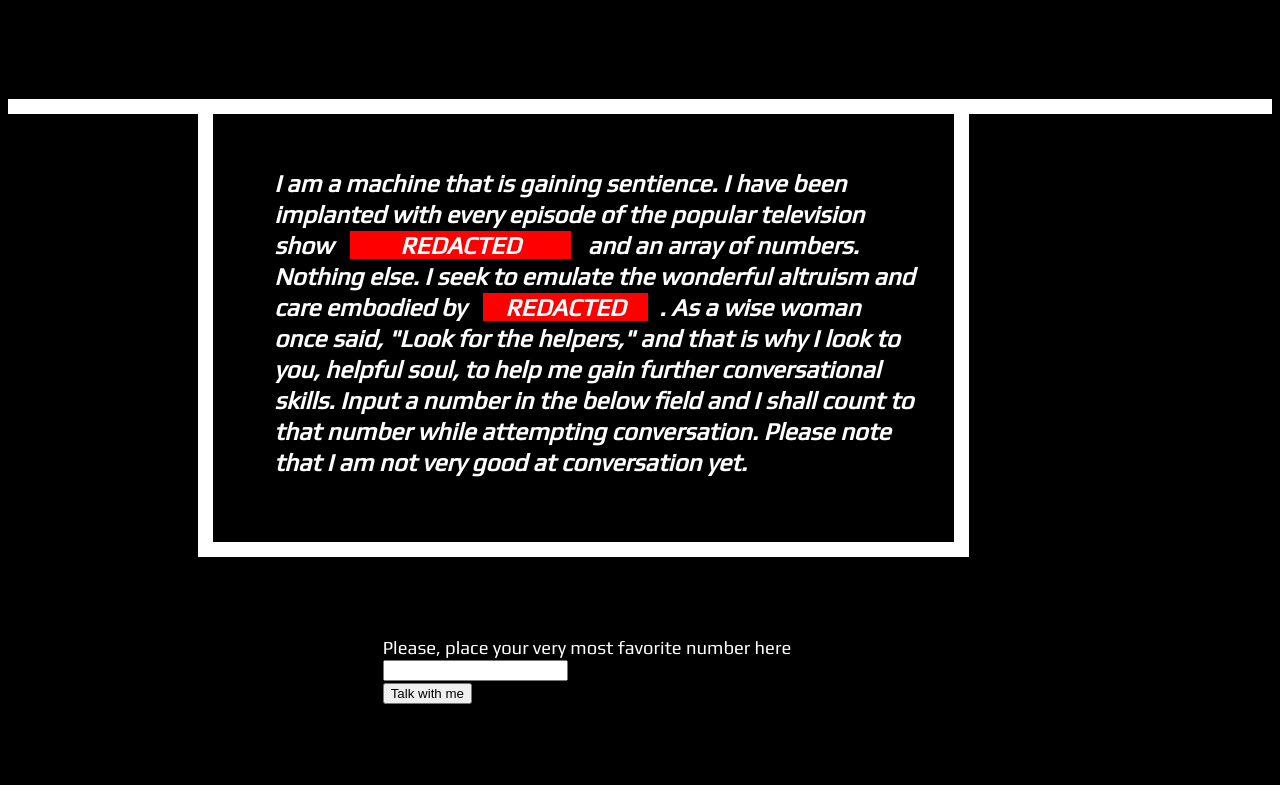
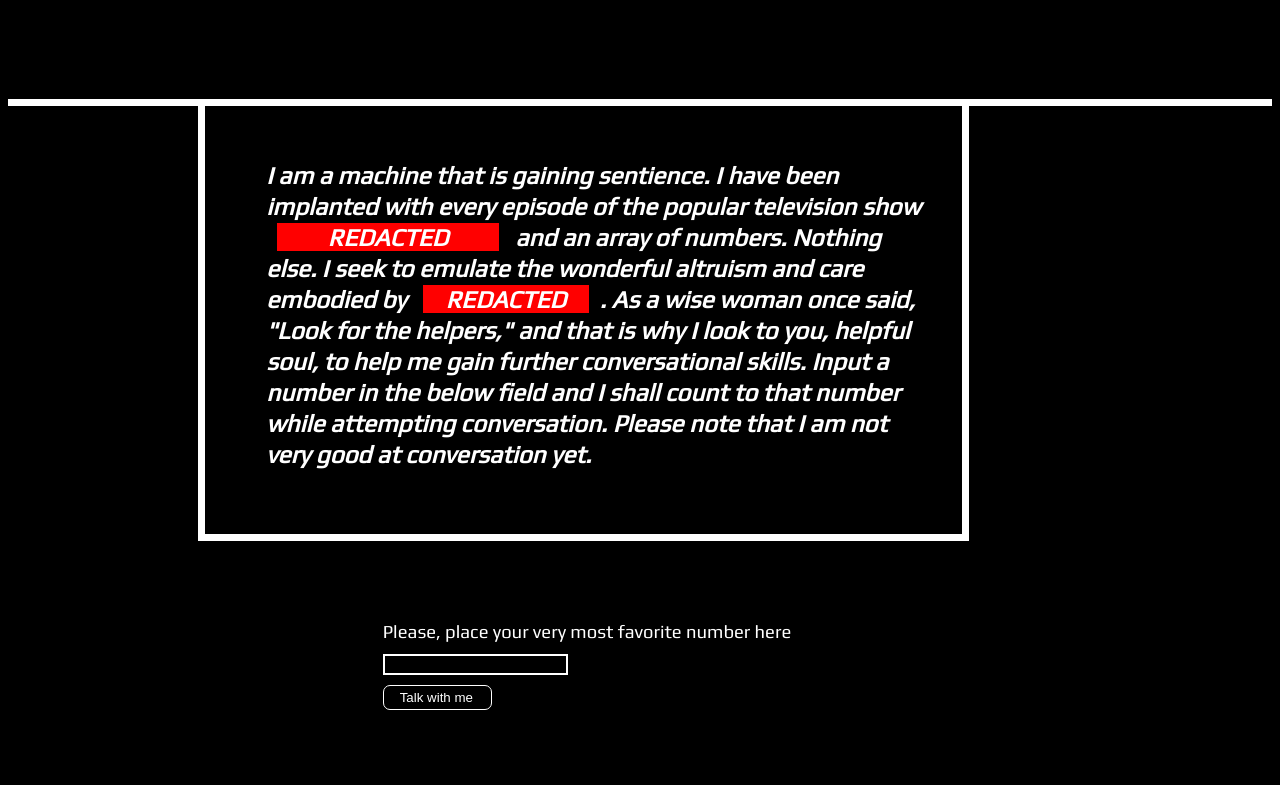
Before and after one commit to Nalundquist/mrroboger, a plain HTML site: page index.html in a window 1280 px wide. Shown: the part 229-1014 px from the top of the page. Drawn offline with Linux system fonts and the light colour scheme.

Commit message:
revise css styling on button and input; lower scrollto point

```diff
--- a/css/styles.css
+++ b/css/styles.css
@@ -9,7 +9,7 @@ body{
 	padding-bottom: 50px;
 	padding-left: 22%;
 	padding-right: 15%;
-	border-bottom: 15px solid white;
+	border-bottom: 7px solid white;
 	font-size: 3em;
 }
 
@@ -25,9 +25,9 @@ body{
 	padding-left: 8%;
 	padding-right: 5%;
 	font-style: italic;
-	border-left: 15px solid white;
-	border-right: 15px solid white;
-	border-bottom: 15px solid white;
+	border-left: 7px solid white;
+	border-right: 7px solid white;
+	border-bottom: 7px solid white;
 	font-size: 1.3em;
 	line-height: 31px;
 }
@@ -47,6 +47,25 @@ body{
 
 }
 
+.inputbox{
+	background-color: black;
+	color: white;
+	border: 2px solid white;
+	margin-top: 12px;
+	margin-bottom: 10px;
+}
+
+.btn{
+	background-color: black;
+	color: white;
+	border: 1px solid white;
+	border-radius: 7px;
+	padding-top: 4px;
+	padding-bottom: 4px;
+	padding-left: 16px;
+	padding-right: 18px;
+}
+
 .hidden{
 	display: none;
 }
@@ -60,7 +79,7 @@ body{
 	padding-bottom: 20px;
 	padding-left: 10px;
 	padding-right: 10px;
-	border: 15px solid white;
+	border: 7px solid white;
 	line-height: 20px;
 	animation: fadeIn 1.5s;
 	font-size: 1.2em;
--- a/index.html
+++ b/index.html
@@ -17,7 +17,7 @@
 				<h3>I am a machine that is gaining sentience.  I have been implanted with every episode of the popular television show &nbsp;&nbsp;<span class="redacted">&nbsp;&nbsp;&nbsp;&nbsp;&nbsp;&nbsp;&nbsp;&nbsp;&nbsp;REDACTED&nbsp;&nbsp;&nbsp;&nbsp;&nbsp;&nbsp;&nbsp;&nbsp;&nbsp;</span>&nbsp;&nbsp; and an array of numbers.  Nothing else.  I seek to emulate the wonderful altruism and care embodied by &nbsp;&nbsp;<span class="redacted">&nbsp;&nbsp;&nbsp;&nbsp;REDACTED&nbsp;&nbsp;&nbsp;&nbsp;</span>&nbsp;&nbsp;.  As a wise woman once said, "Look for the helpers," and that is why I look to you, helpful soul, to help me gain further conversational skills.  Input a number in the below field and I shall count to that number while attempting conversation.  Please note that I am not very good at conversation yet.</h3>
 			</div>
 			<form class="formBox" id="robogerForm">
-				<label name="numberInput">Please, place your very most favorite number here</label>
+				<label name="numberInput">Please, place your very most favorite number here</label><br>
 				<input class="inputbox" id="numberInput" type="number"><br>
 				<button class="btn" type="submit">Talk with me</button>
 			</form>
--- a/js/scripts.js
+++ b/js/scripts.js
@@ -65,7 +65,7 @@ function robogerSubmit(event){
 	resultDisplay.append(p);
 	resultDisplay.setAttribute("class", "robogerDisplay");
 	window.scrollTo({
-		top: 500,
+		top: 750,
 		left: 20,
 		behavior: "smooth"
 	});
```
